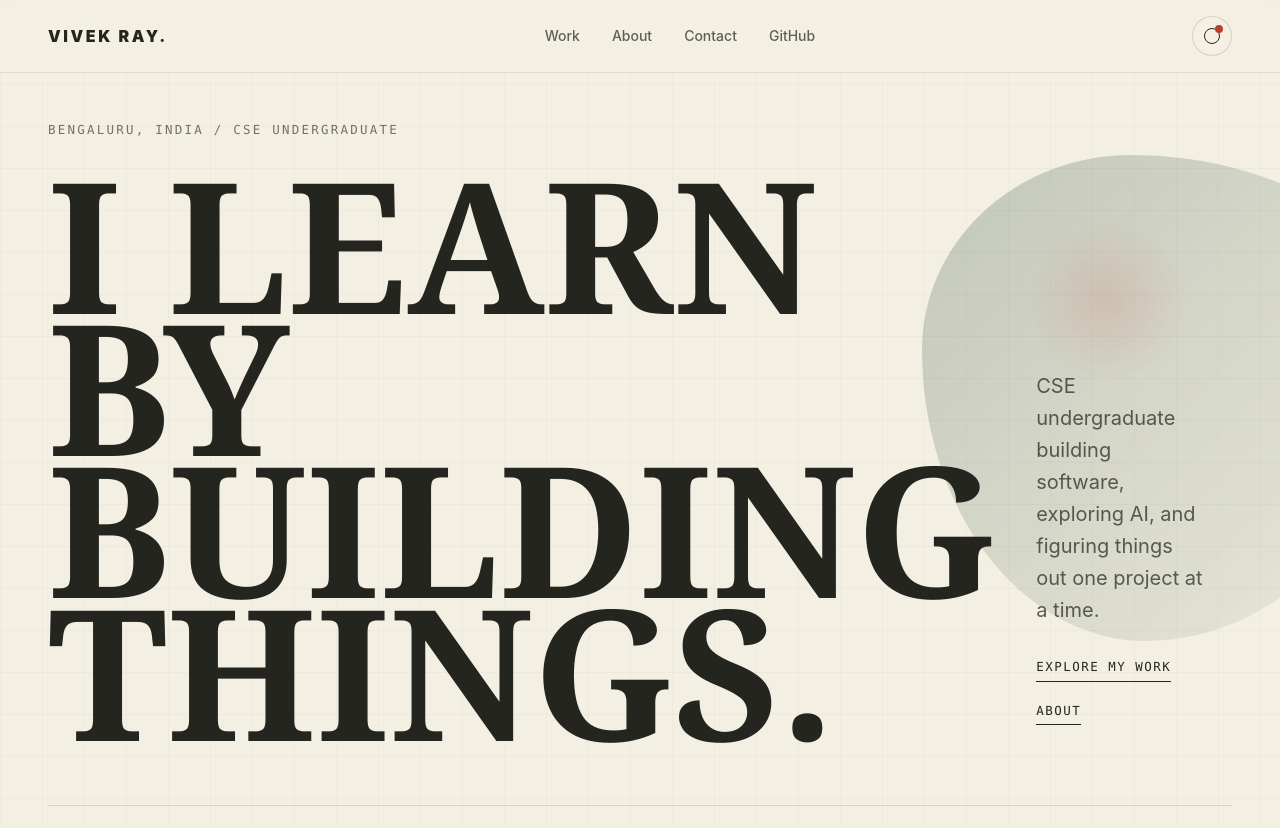
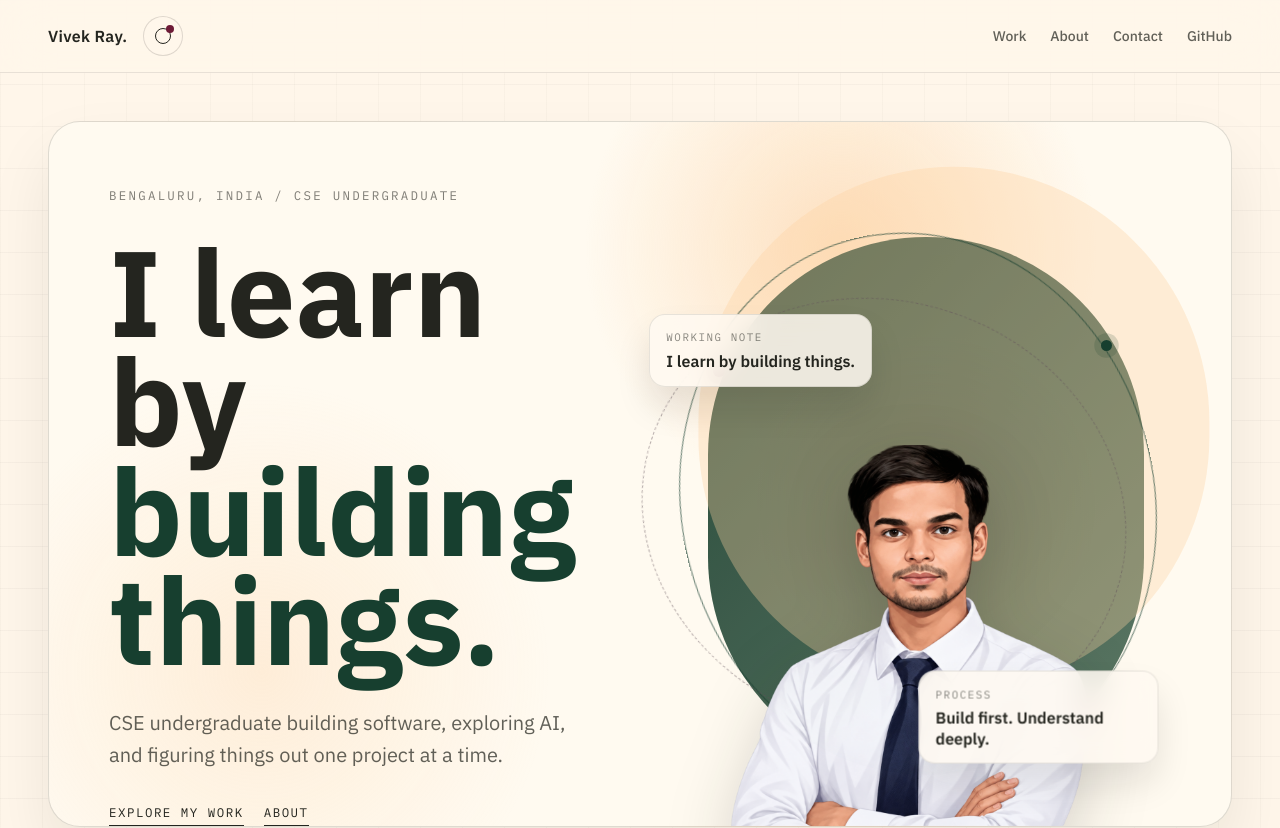
Before and after one commit to Vivek-ray-05/portfolio, a Next.js app: page / in a window 1280 px wide. Shown: the top 828 px of the page. Built offline with nearby package versions, Linux system fonts and the light colour scheme.

Commit message:
refine portfolio hero direction

```diff
--- a/package.json
+++ b/package.json
@@ -9,6 +9,8 @@
     "lint": "eslint"
   },
   "dependencies": {
+    "@fontsource/ibm-plex-mono": "^5.3.0",
+    "@fontsource/ibm-plex-sans": "^5.3.0",
     "next": "16.3.4",
     "react": "19.2.8",
     "react-dom": "19.2.8"
--- a/src/app/globals.css
+++ b/src/app/globals.css
@@ -1,18 +1,19 @@
 @import "tailwindcss";
 
 :root {
-  --background: #f4efe3;
+  --background: #fff6ea;
   --foreground: #24251f;
-  --font-geist-sans: Inter, ui-sans-serif, system-ui, -apple-system, BlinkMacSystemFont, "Segoe UI", sans-serif;
-  --font-geist-mono: "SFMono-Regular", Consolas, "Liberation Mono", monospace;
-  --font-editorial: Georgia, "Times New Roman", serif;
-  --ivory: #f4efe3;
+  --font-geist-sans: "IBM Plex Sans", ui-sans-serif, system-ui, -apple-system, BlinkMacSystemFont, "Segoe UI", sans-serif;
+  --font-geist-mono: "IBM Plex Mono", "SFMono-Regular", Consolas, "Liberation Mono", monospace;
+  --font-editorial: "IBM Plex Sans", ui-sans-serif, system-ui, sans-serif;
+  --ivory: #fff6ea;
   --ink: #24251f;
   --green: #173f2f;
   --sage: #b9c6aa;
-  --moss: #6f7d53;
-  --vermilion: #bc3f2c;
-  --paper: #fff9ed;
+  --moss: #63535b;
+  --vermilion: #6d1a36;
+  --apricot: #fcd0a1;
+  --paper: #fffaf1;
   --line: rgba(36, 37, 31, 0.15);
 }
 
@@ -25,6 +26,7 @@
   --color-sage: var(--sage);
   --color-moss: var(--moss);
   --color-vermilion: var(--vermilion);
+  --color-apricot: var(--apricot);
   --color-paper: var(--paper);
   --font-sans: var(--font-geist-sans);
   --font-mono: var(--font-geist-mono);
@@ -38,7 +40,8 @@
   --ink: #151813;
   --green: #99b68b;
   --sage: #9cae8b;
-  --moss: #c2b57d;
+  --moss: #9f8f93;
+  --apricot: #f0b981;
   --paper: #1d231b;
   --line: rgba(241, 234, 220, 0.16);
 }
@@ -63,7 +66,8 @@ body {
 }
 
 .display-title {
-  font-family: var(--font-editorial), Georgia, serif;
+  font-family: var(--font-editorial), var(--font-geist-sans), sans-serif;
+  font-weight: 680;
   letter-spacing: 0;
 }
 
@@ -113,6 +117,18 @@ body {
   transform: translateY(-2px);
 }
 
+.muted-link {
+  display: inline-flex;
+  align-items: center;
+  border-bottom: 1px solid var(--line);
+  padding-bottom: 0.22rem;
+  font-family: var(--font-geist-mono), monospace;
+  font-size: 0.78rem;
+  letter-spacing: 0.12em;
+  text-transform: uppercase;
+  color: color-mix(in srgb, currentColor 48%, transparent);
+}
+
 .status-pill,
 .tech-pill {
   display: inline-flex;
@@ -159,6 +175,177 @@ body {
     linear-gradient(rgba(36, 37, 31, 0.035) 1px, transparent 1px),
     linear-gradient(90deg, rgba(36, 37, 31, 0.025) 1px, transparent 1px);
   background-size: 42px 42px;
+}
+
+.hero-shell {
+  position: relative;
+  z-index: 1;
+  display: grid;
+  gap: 3rem;
+  align-items: center;
+  min-height: 34rem;
+  overflow: hidden;
+  border: 1px solid var(--line);
+  border-radius: 2rem;
+  background:
+    radial-gradient(circle at 67% 18%, color-mix(in srgb, var(--apricot) 62%, transparent), transparent 16rem),
+    radial-gradient(circle at 18% 78%, color-mix(in srgb, var(--apricot) 30%, transparent), transparent 18rem),
+    color-mix(in srgb, var(--paper) 88%, var(--ivory));
+  color: #24251f;
+  padding: 2rem;
+  box-shadow: 0 2rem 4rem rgba(18, 24, 18, 0.08);
+}
+
+.hero-shell .text-green {
+  color: #173f2f;
+}
+
+.hero-copy {
+  position: relative;
+  z-index: 4;
+  max-width: 43rem;
+}
+
+.hero-copy .meta-label {
+  color: rgba(36, 37, 31, 0.58);
+}
+
+.hero-copy > p:not(.meta-label) {
+  color: rgba(36, 37, 31, 0.72);
+}
+
+.portrait-stage {
+  position: relative;
+  min-height: 29rem;
+  isolation: isolate;
+}
+
+.portrait-halo,
+.orbit-ring,
+.orbit-dot,
+.identity-card {
+  position: absolute;
+}
+
+.portrait-halo {
+  z-index: 0;
+  border-radius: 999px;
+}
+
+.halo-main {
+  inset: 8% 5% 8% 13%;
+  background:
+    radial-gradient(circle at 50% 50%, color-mix(in srgb, var(--ink) 24%, transparent), transparent 50%),
+    linear-gradient(135deg, color-mix(in srgb, var(--green) 95%, var(--ink)), color-mix(in srgb, var(--green) 62%, var(--sage)));
+  opacity: 0.94;
+}
+
+.halo-soft {
+  inset: 0 0 18% 4%;
+  background: color-mix(in srgb, var(--apricot) 48%, transparent);
+  transform: translate(2.4rem, -1.2rem);
+  opacity: 0.72;
+}
+
+.orbit-ring {
+  z-index: 2;
+  border: 1.5px solid color-mix(in srgb, var(--green) 66%, transparent);
+  border-radius: 50%;
+  pointer-events: none;
+}
+
+.orbit-ring-one {
+  inset: 7% 3% 8% 8%;
+  --orbit-start: -13deg;
+  --orbit-end: -8deg;
+  transform: rotate(-13deg);
+  animation: portraitOrbit 14s ease-in-out infinite;
+}
+
+.orbit-ring-two {
+  inset: 18% 8% 15% 0;
+  --orbit-start: 18deg;
+  --orbit-end: 12deg;
+  border-style: dashed;
+  border-color: color-mix(in srgb, var(--moss) 50%, transparent);
+  transform: rotate(18deg);
+  animation: portraitOrbit 18s ease-in-out infinite reverse;
+}
+
+.orbit-dot {
+  z-index: 5;
+  width: 0.72rem;
+  aspect-ratio: 1;
+  border-radius: 999px;
+  background: var(--vermilion);
+  box-shadow: 0 0 0 0.42rem color-mix(in srgb, var(--vermilion) 16%, transparent);
+}
+
+.dot-one {
+  left: 14%;
+  top: 28%;
+}
+
+.dot-two {
+  right: 11%;
+  top: 24%;
+  background: var(--green);
+  box-shadow: 0 0 0 0.42rem color-mix(in srgb, var(--green) 16%, transparent);
+}
+
+.dot-three {
+  right: 15%;
+  bottom: 17%;
+}
+
+.profile-portrait {
+  position: absolute;
+  z-index: 3;
+  right: 0;
+  bottom: -4%;
+  width: min(88%, 34.5rem);
+  height: auto;
+  filter: drop-shadow(0 1.4rem 2rem rgba(18, 24, 18, 0.18));
+}
+
+.identity-card {
+  z-index: 6;
+  display: grid;
+  gap: 0.32rem;
+  max-width: 15rem;
+  border: 1px solid color-mix(in srgb, var(--line) 70%, transparent);
+  border-radius: 1rem;
+  background: color-mix(in srgb, #fffaf1 86%, transparent);
+  color: #24251f;
+  padding: 0.9rem 1rem;
+  box-shadow: 0 1.3rem 2.2rem rgba(18, 24, 18, 0.1);
+  backdrop-filter: blur(14px);
+  animation: cardDrift 7s ease-in-out infinite;
+}
+
+.identity-card span {
+  font-family: var(--font-geist-mono), monospace;
+  font-size: 0.68rem;
+  letter-spacing: 0.14em;
+  text-transform: uppercase;
+  color: color-mix(in srgb, currentColor 54%, transparent);
+}
+
+.identity-card strong {
+  font-size: 1rem;
+  font-weight: 600;
+  line-height: 1.28;
+}
+
+.card-primary {
+  left: 2%;
+  top: 20%;
+}
+
+.card-secondary {
+  right: 3%;
+  bottom: 9%;
+  animation-delay: -2s;
 }
 
 .project-visual {
@@ -272,7 +459,7 @@ body {
 }
 
 .risk-panel strong {
-  font-family: var(--font-editorial), Georgia, serif;
+  font-family: var(--font-editorial), var(--font-geist-sans), sans-serif;
   font-size: 3rem;
   line-height: 0.9;
 }
@@ -411,7 +598,80 @@ body {
   }
 }
 
+@keyframes cardDrift {
+  0%,
+  100% {
+    transform: translate3d(0, 0, 0);
+  }
+
+  50% {
+    transform: translate3d(0.35rem, -0.45rem, 0);
+  }
+}
+
+@keyframes portraitOrbit {
+  0%,
+  100% {
+    transform: rotate(var(--orbit-start)) scale(1);
+  }
+
+  50% {
+    transform: rotate(var(--orbit-end)) scale(1.018);
+  }
+}
+
+@media (prefers-reduced-motion: reduce) {
+  .orbit-ring,
+  .identity-card,
+  .route-line,
+  .process-bar {
+    animation: none;
+  }
+}
+
+@media (min-width: 1024px) {
+  .hero-shell {
+    grid-template-columns: minmax(0, 0.95fr) minmax(28rem, 1.05fr);
+    padding: 4rem 3.75rem 0;
+  }
+
+  .portrait-stage {
+    min-height: 40rem;
+  }
+}
+
 @media (max-width: 640px) {
+  .hero-shell {
+    min-height: auto;
+    border-radius: 1.25rem;
+    padding: 1.25rem;
+  }
+
+  .portrait-stage {
+    min-height: 24rem;
+    margin-top: 1rem;
+  }
+
+  .identity-card,
+  .orbit-ring,
+  .orbit-dot {
+    display: none;
+  }
+
+  .halo-main {
+    inset: 14% 7% 12% 7%;
+  }
+
+  .halo-soft {
+    inset: 2% 4% 22% 4%;
+  }
+
+  .profile-portrait {
+    right: -8%;
+    bottom: -10%;
+    width: min(106%, 28rem);
+  }
+
   .project-visual,
   .map-visual {
     min-height: 20rem;
--- a/src/app/page.tsx
+++ b/src/app/page.tsx
@@ -1,12 +1,13 @@
 import Link from "next/link";
+import Image from "next/image";
 import { OsProVisual, RahatVisual, SchemaVisual } from "@/components/project-visuals";
 import { ThemeToggle } from "@/components/theme-toggle";
 import { projects, skills } from "@/data/projects";
 
 const profiles = [
   { label: "GitHub", value: "Project repositories and build history", href: "https://github.com/Vivek-ray-05" },
-  { label: "LeetCode", value: "Java-first problem solving practice", href: "#" },
-  { label: "Resume", value: "Available as the source of truth gets finalized", href: "#" },
+  { label: "LeetCode", value: "Java-first problem solving practice", href: "" },
+  { label: "Resume", value: "Available as the source of truth gets finalized", href: "" },
 ];
 
 const milestones = [
@@ -27,11 +28,14 @@ export default function Home() {
   return (
     <main className="paper-noise min-h-screen overflow-hidden bg-ivory text-ink dark:bg-ink dark:text-ivory">
       <header className="sticky top-0 z-50 border-b border-ink/10 bg-ivory/82 backdrop-blur-xl dark:border-ivory/10 dark:bg-ink/82">
-        <nav className="mx-auto flex max-w-7xl items-center justify-between px-5 py-4 sm:px-8 lg:px-12">
-          <Link href="/" className="text-base font-black uppercase tracking-[0.16em]">
-            Vivek Ray.
-          </Link>
-          <div className="hidden items-center gap-8 text-sm font-medium sm:flex">
+        <nav className="mx-auto grid max-w-7xl gap-4 px-5 py-4 sm:flex sm:items-center sm:justify-between sm:px-8 lg:px-12">
+          <div className="flex items-center justify-between gap-4">
+            <Link href="/" className="text-base font-semibold tracking-[0.02em]">
+              Vivek Ray.
+            </Link>
+            <ThemeToggle />
+          </div>
+          <div className="flex flex-wrap items-center gap-x-6 gap-y-2 text-sm font-medium">
             <a className="nav-link" href="#work">
               Work
             </a>
@@ -45,21 +49,17 @@ export default function Home() {
               GitHub
             </a>
           </div>
-          <ThemeToggle />
         </nav>
       </header>
 
       <section className="relative mx-auto grid min-h-[88vh] max-w-7xl content-between px-5 py-12 sm:px-8 lg:px-12">
-        <div className="organic-field" />
-        <div className="relative z-10 grid gap-10 lg:grid-cols-[1.15fr_0.85fr] lg:items-end">
-          <div>
+        <div className="hero-shell">
+          <div className="hero-copy">
             <p className="meta-label mb-8">Bengaluru, India / CSE undergraduate</p>
-            <h1 className="display-title max-w-5xl text-[5.2rem] font-bold uppercase leading-[0.78] sm:text-[8.6rem] lg:text-[11.4rem]">
-              I learn by building things.
+            <h1 className="display-title max-w-4xl text-[4rem] leading-[0.9] tracking-[-0.04em] sm:text-[6.6rem] lg:text-[7.6rem]">
+              I learn by <span className="text-green">building things.</span>
             </h1>
-          </div>
-          <div className="max-w-md pb-4">
-            <p className="text-xl leading-8 text-ink/72 dark:text-ivory/74">
+            <p className="mt-8 max-w-2xl text-xl leading-8 text-ink/72 dark:text-ivory/74">
               CSE undergraduate building software, exploring AI, and figuring things out one project at a time.
             </p>
             <div className="mt-8 flex flex-wrap gap-5">
@@ -70,6 +70,33 @@ export default function Home() {
                 About
               </a>
             </div>
+          </div>
+
+          <div className="portrait-stage" aria-label="Portrait of Vivek Ray">
+            <div className="portrait-halo halo-main" />
+            <div className="portrait-halo halo-soft" />
+            <div className="orbit-ring orbit-ring-one" />
+            <div className="orbit-ring orbit-ring-two" />
+            <span className="orbit-dot dot-one" />
+            <span className="orbit-dot dot-two" />
+            <span className="orbit-dot dot-three" />
+            <div className="identity-card card-primary">
+              <span>Working note</span>
+              <strong>I learn by building things.</strong>
+            </div>
+            <div className="identity-card card-secondary">
+              <span>Process</span>
+              <strong>Build first. Understand deeply.</strong>
+            </div>
+            <Image
+              src="/assets/vivek-profile.png"
+              alt="Vivek Ray portrait"
+              width={1346}
+              height={1168}
+              priority
+              unoptimized
+              className="profile-portrait"
+            />
           </div>
         </div>
         <div className="relative z-10 mt-16 grid gap-4 border-t border-ink/15 pt-5 text-sm text-ink/62 dark:border-ivory/15 dark:text-ivory/62 sm:grid-cols-3">
@@ -83,7 +110,7 @@ export default function Home() {
         <div className="mb-12 flex items-end justify-between gap-6">
           <div>
             <p className="meta-label">Selected work</p>
-            <h2 className="display-title mt-3 text-5xl font-semibold uppercase sm:text-7xl">Substance first.</h2>
+            <h2 className="display-title mt-3 text-5xl leading-tight tracking-[-0.02em] sm:text-7xl">Substance first.</h2>
           </div>
           <p className="hidden max-w-sm text-right text-ink/65 dark:text-ivory/65 md:block">
             Three projects, three different strengths: systems engineering, interactive fundamentals, and database depth.
@@ -95,7 +122,7 @@ export default function Home() {
             <p className="meta-label">
               {rahat.index} / {rahat.eyebrow}
             </p>
-            <h3 className="display-title text-7xl font-bold uppercase leading-[0.85] sm:text-8xl">{rahat.name}</h3>
+            <h3 className="display-title text-6xl leading-[0.92] tracking-[-0.02em] sm:text-8xl">{rahat.name}</h3>
             <p className="text-4xl font-semibold leading-none text-green dark:text-sage">{rahat.headline}</p>
             <p className="max-w-xl text-lg leading-8 text-ink/72 dark:text-ivory/72">{rahat.summary}</p>
             <div className="flex flex-wrap gap-2">
@@ -109,12 +136,8 @@ export default function Home() {
               <Link className="link-button" href={rahat.links.caseStudy}>
                 View case study
               </Link>
-              <a className="link-button" href={rahat.links.demo}>
-                Live demo
-              </a>
-              <a className="link-button" href={rahat.links.github}>
-                GitHub
-              </a>
+              <span className="muted-link">Demo link coming soon</span>
+              <span className="muted-link">Repo link coming soon</span>
             </div>
           </div>
           <ProjectVisual slug={rahat.slug} />
@@ -126,7 +149,7 @@ export default function Home() {
             <p className="meta-label">
               {osPro.index} / {osPro.eyebrow}
             </p>
-            <h3 className="display-title text-6xl font-bold uppercase leading-[0.88] sm:text-7xl">{osPro.name}</h3>
+            <h3 className="display-title text-5xl leading-[0.95] tracking-[-0.02em] sm:text-7xl">{osPro.name}</h3>
             <p className="text-3xl font-semibold leading-tight text-green dark:text-sage">{osPro.headline}</p>
             <p className="max-w-xl text-lg leading-8 text-ink/72 dark:text-ivory/72">{osPro.summary}</p>
             <Link className="link-button" href={osPro.links.caseStudy}>
@@ -143,7 +166,7 @@ export default function Home() {
               </p>
               <span className="status-pill">{schemaLenz.status}</span>
             </div>
-            <h3 className="display-title text-6xl font-bold uppercase leading-[0.88] sm:text-7xl">{schemaLenz.name}</h3>
+            <h3 className="display-title text-5xl leading-[0.95] tracking-[-0.02em] sm:text-7xl">{schemaLenz.name}</h3>
             <p className="text-3xl font-semibold leading-tight text-green dark:text-sage">{schemaLenz.headline}</p>
             <p className="max-w-xl text-lg leading-8 text-ink/72 dark:text-ivory/72">{schemaLenz.summary}</p>
             <Link className="link-button" href={schemaLenz.links.caseStudy}>
@@ -164,7 +187,7 @@ export default function Home() {
           </div>
         </div>
         <div className="max-w-3xl">
-          <h2 className="display-title text-5xl font-semibold uppercase leading-none sm:text-7xl">
+          <h2 className="display-title text-5xl leading-[1.02] tracking-[-0.02em] sm:text-7xl">
             I tend to understand things better once I try building them.
           </h2>
           <p className="mt-8 text-xl leading-9 text-ink/74 dark:text-ivory/72">
@@ -178,7 +201,7 @@ export default function Home() {
       <section className="section-rule mx-auto grid max-w-7xl gap-10 px-5 py-20 sm:px-8 lg:grid-cols-[0.65fr_1.35fr] lg:px-12">
         <div>
           <p className="meta-label">Milestones</p>
-          <h2 className="display-title mt-3 text-5xl font-semibold uppercase">Currently building.</h2>
+          <h2 className="display-title mt-3 text-5xl tracking-[-0.02em]">Currently building.</h2>
         </div>
         <div className="space-y-7">
           {milestones.map((item, index) => (
@@ -195,8 +218,13 @@ export default function Home() {
           <p className="meta-label">Problem solving / profiles</p>
           <div className="mt-8 space-y-5">
             {profiles.map((profile) => (
-              <a href={profile.href} key={profile.label} className="group block border-t border-ink/15 py-5 dark:border-ivory/15">
-                <span className="display-title text-4xl font-semibold uppercase group-hover:text-vermilion">{profile.label}</span>
+              <a
+                href={profile.href || undefined}
+                key={profile.label}
+                aria-disabled={!profile.href}
+                className="group block border-t border-ink/15 py-5 dark:border-ivory/15"
+              >
+                <span className="display-title text-4xl tracking-[-0.01em] group-hover:text-vermilion">{profile.label}</span>
                 <p className="mt-2 text-ink/65 dark:text-ivory/65">{profile.value}</p>
               </a>
             ))}
@@ -219,7 +247,7 @@ export default function Home() {
         <div className="border-y border-ink/15 py-16 dark:border-ivory/15">
           <p className="meta-label">Contact</p>
           <div className="mt-8 grid gap-10 lg:grid-cols-[1.1fr_0.9fr] lg:items-end">
-            <h2 className="display-title text-6xl font-bold uppercase leading-[0.86] sm:text-8xl">
+            <h2 className="display-title text-5xl leading-[0.96] tracking-[-0.025em] sm:text-7xl">
               Have something interesting in mind?
             </h2>
             <div>
@@ -233,9 +261,7 @@ export default function Home() {
                 <a className="link-button" href="https://github.com/Vivek-ray-05" target="_blank" rel="noreferrer">
                   GitHub
                 </a>
-                <a className="link-button" href="#">
-                  LinkedIn
-                </a>
+                <span className="muted-link">LinkedIn coming soon</span>
               </div>
             </div>
           </div>
--- a/src/app/projects/[slug]/page.tsx
+++ b/src/app/projects/[slug]/page.tsx
@@ -37,7 +37,7 @@ export default async function ProjectPage({ params }: ProjectPageProps) {
   return (
     <main className="min-h-screen bg-ivory text-ink dark:bg-ink dark:text-ivory">
       <div className="mx-auto flex w-full max-w-6xl flex-col px-5 py-6 sm:px-8 lg:px-12">
-        <nav className="flex items-center justify-between border-b border-ink/15 pb-5 text-sm uppercase tracking-[0.18em] dark:border-ivory/15">
+        <nav className="flex items-center justify-between border-b border-ink/15 pb-5 text-sm dark:border-ivory/15">
           <Link href="/" className="font-semibold">
             Vivek Ray
           </Link>
@@ -54,7 +54,7 @@ export default async function ProjectPage({ params }: ProjectPageProps) {
             <span className="status-pill">{project.status}</span>
           </div>
           <div>
-            <h1 className="max-w-4xl text-6xl font-black uppercase leading-[0.9] sm:text-8xl lg:text-9xl">
+            <h1 className="display-title max-w-4xl text-6xl leading-[0.95] tracking-[-0.03em] sm:text-8xl lg:text-9xl">
               {project.name}
             </h1>
             <p className="mt-8 max-w-3xl text-3xl font-semibold leading-tight text-green dark:text-sage">
@@ -85,7 +85,7 @@ export default async function ProjectPage({ params }: ProjectPageProps) {
         <section className="space-y-12 pb-20">
           {project.caseStudy.sections.map((section) => (
             <article key={section.title} className="grid gap-6 border-t border-ink/15 pt-8 dark:border-ivory/15 lg:grid-cols-[0.45fr_1fr]">
-              <h2 className="text-2xl font-bold uppercase">{section.title}</h2>
+              <h2 className="text-2xl font-semibold tracking-[-0.01em]">{section.title}</h2>
               <p className="max-w-3xl text-lg leading-8 text-ink/75 dark:text-ivory/72">{section.body}</p>
             </article>
           ))}
--- a/src/data/projects.ts
+++ b/src/data/projects.ts
@@ -35,8 +35,6 @@ export const projects: Project[] = [
     stack: ["FastAPI", "React", "PostgreSQL", "Redis", "WebSockets", "NetworkX"],
     links: {
       caseStudy: "/projects/rahat",
-      demo: "#",
-      github: "#",
     },
     highlights: [
       "28 Bengaluru localities with elevation, density, hospitals, shelters, and road-network data.",
@@ -77,8 +75,6 @@ export const projects: Project[] = [
     stack: ["Next.js", "React", "TypeScript", "Tailwind", "Zustand", "Framer Motion"],
     links: {
       caseStudy: "/projects/os-pro",
-      demo: "#",
-      github: "#",
     },
     highlights: [
       "CPU scheduling includes FCFS, SJF, SRTF, Round Robin, and Priority scheduling.",
@@ -119,7 +115,6 @@ export const projects: Project[] = [
     stack: ["Java", "Spring Boot", "JSqlParser", "Algorithms", "B+ Trees", "Query Planning"],
     links: {
       caseStudy: "/projects/schemalenz",
-      github: "#",
     },
     highlights: [
       "Pipeline moves from flat files to FD closure, minimal cover, 3NF, BCNF, and decomposition.",
```
Also changed, not shown: src/app/layout.tsx (+7 -0 lines), src/app/projects/[slug]/loading.tsx (added, +20 -0 lines), public/assets/vivek-profile.png (added), 1 other file (tests, documents, lock files or other folders).
